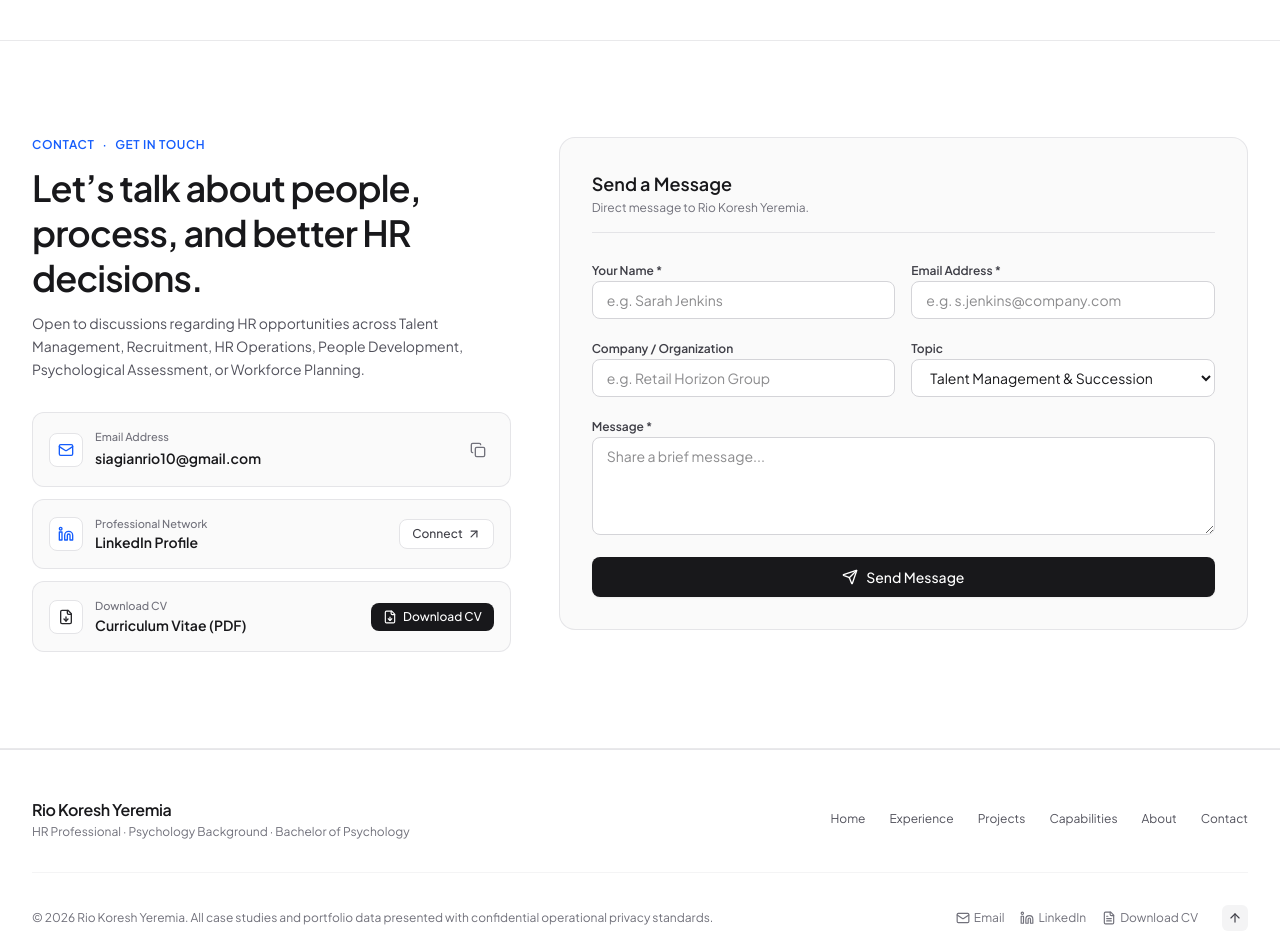
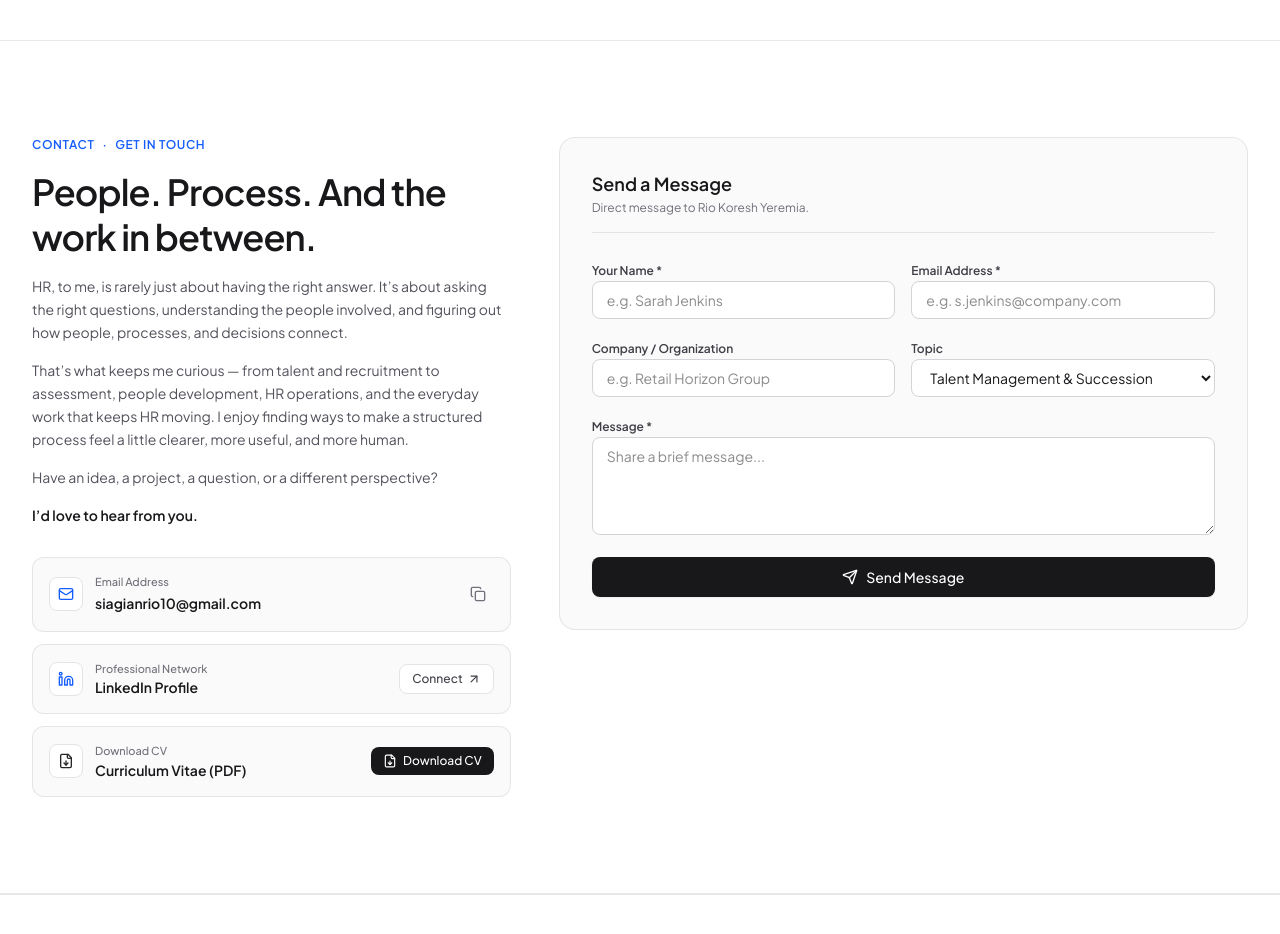
Before and after one commit to siagianrio10-cell/rio-koresh-portfolio, a React (Vite) app: page / in a window 1280 px wide. Shown: the part 5960-6894 px from the top of the page. Built offline with nearby package versions, Linux system fonts and the light colour scheme.

Commit message:
Update ContactSection.tsx

```diff
--- a/src/components/ContactSection.tsx
+++ b/src/components/ContactSection.tsx
@@ -1,5 +1,14 @@
 import React, { useState } from "react";
-import { Mail, Linkedin, FileDown, Send, CheckCircle2, ArrowUpRight, Copy, Check } from "lucide-react";
+import {
+  Mail,
+  Linkedin,
+  FileDown,
+  Send,
+  CheckCircle2,
+  ArrowUpRight,
+  Copy,
+  Check,
+} from "lucide-react";
 import { PROFILE } from "../data/portfolioData";
 
 interface ContactSectionProps {
@@ -29,23 +38,50 @@ export const ContactSection: React.FC<ContactSectionProps> = ({ onOpenCV }) => {
   };
 
   return (
-    <section id="contact" className="py-20 sm:py-24 border-b border-zinc-200/80 bg-white">
+    <section
+      id="contact"
+      className="py-20 sm:py-24 border-b border-zinc-200/80 bg-white"
+    >
       <div className="max-w-7xl mx-auto px-4 sm:px-6 lg:px-8 space-y-12">
         <div className="grid grid-cols-1 lg:grid-cols-12 gap-12">
           {/* Left Column: Direct Inquiries & Contact Channels */}
           <div className="lg:col-span-5 space-y-6">
-            <div className="space-y-3">
+            <div className="space-y-4">
               <div className="flex items-center gap-2 text-xs font-semibold text-blue-600 uppercase tracking-wider">
                 <span>Contact</span>
                 <span aria-hidden="true">·</span>
                 <span>Get in Touch</span>
               </div>
+
               <h2 className="text-3xl sm:text-4xl font-semibold tracking-tight text-zinc-900 leading-tight">
-                Let’s talk about people, process, and better HR decisions.
+                People. Process. And the work in between.
               </h2>
-              <p className="text-sm text-zinc-600 leading-relaxed">
-                Open to discussions regarding HR opportunities across Talent Management, Recruitment, HR Operations, People Development, Psychological Assessment, or Workforce Planning.
-              </p>
+
+              <div className="space-y-4">
+                <p className="text-sm text-zinc-600 leading-relaxed">
+                  HR, to me, is rarely just about having the right answer. It’s
+                  about asking the right questions, understanding the people
+                  involved, and figuring out how people, processes, and
+                  decisions connect.
+                </p>
+
+                <p className="text-sm text-zinc-600 leading-relaxed">
+                  That’s what keeps me curious — from talent and recruitment to
+                  assessment, people development, HR operations, and the
+                  everyday work that keeps HR moving. I enjoy finding ways to
+                  make a structured process feel a little clearer, more useful,
+                  and more human.
+                </p>
+
+                <p className="text-sm text-zinc-600 leading-relaxed">
+                  Have an idea, a project, a question, or a different
+                  perspective?
+                </p>
+
+                <p className="text-sm font-semibold text-zinc-900">
+                  I’d love to hear from you.
+                </p>
+              </div>
             </div>
 
             {/* Contact Channels Cards */}
@@ -56,8 +92,12 @@ export const ContactSection: React.FC<ContactSectionProps> = ({ onOpenCV }) => {
                   <div className="p-2 rounded-lg bg-white border border-zinc-200 text-blue-600">
                     <Mail className="w-4 h-4" />
                   </div>
+
                   <div>
-                    <div className="text-[11px] font-medium text-zinc-500">Email Address</div>
+                    <div className="text-[11px] font-medium text-zinc-500">
+                      Email Address
+                    </div>
+
                     <a
                       href={`mailto:${PROFILE.email}`}
                       className="text-xs sm:text-sm font-semibold text-zinc-900 hover:text-blue-600 transition-colors"
@@ -87,8 +127,12 @@ export const ContactSection: React.FC<ContactSectionProps> = ({ onOpenCV }) => {
                   <div className="p-2 rounded-lg bg-white border border-zinc-200 text-blue-600">
                     <Linkedin className="w-4 h-4" />
                   </div>
+
                   <div>
-                    <div className="text-[11px] font-medium text-zinc-500">Professional Network</div>
+                    <div className="text-[11px] font-medium text-zinc-500">
+                      Professional Network
+                    </div>
+
                     <div className="text-xs sm:text-sm font-semibold text-zinc-900">
                       LinkedIn Profile
                     </div>
@@ -112,8 +156,12 @@ export const ContactSection: React.FC<ContactSectionProps> = ({ onOpenCV }) => {
                   <div className="p-2 rounded-lg bg-white border border-zinc-200 text-zinc-800">
                     <FileDown className="w-4 h-4" />
                   </div>
+
                   <div>
-                    <div className="text-[11px] font-medium text-zinc-500">Download CV</div>
+                    <div className="text-[11px] font-medium text-zinc-500">
+                      Download CV
+                    </div>
+
                     <div className="text-xs sm:text-sm font-semibold text-zinc-900">
                       Curriculum Vitae (PDF)
                     </div>
@@ -141,6 +189,7 @@ export const ContactSection: React.FC<ContactSectionProps> = ({ onOpenCV }) => {
                 <h3 className="text-base sm:text-lg font-semibold text-zinc-900">
                   Send a Message
                 </h3>
+
                 <p className="text-xs text-zinc-500 mt-0.5">
                   Direct message to Rio Koresh Yeremia.
                 </p>
@@ -151,10 +200,20 @@ export const ContactSection: React.FC<ContactSectionProps> = ({ onOpenCV }) => {
                   <div className="w-12 h-12 rounded-full bg-emerald-50 text-emerald-600 flex items-center justify-center mx-auto">
                     <CheckCircle2 className="w-6 h-6" />
                   </div>
-                  <h4 className="text-base font-semibold text-zinc-900">Thank you for reaching out!</h4>
+
+                  <h4 className="text-base font-semibold text-zinc-900">
+                    Thank you for reaching out!
+                  </h4>
+
                   <p className="text-xs sm:text-sm text-zinc-600 max-w-md mx-auto leading-relaxed">
-                    Your note regarding <strong>{formData.topic}</strong> has been received. Rio will respond to you at <strong>{formData.email || "your provided address"}</strong>.
+                    Your note regarding <strong>{formData.topic}</strong> has
+                    been received. Rio will respond to you at{" "}
+                    <strong>
+                      {formData.email || "your provided address"}
+                    </strong>
+                    .
                   </p>
+
                   <button
                     onClick={() => {
                       setFormSubmitted(false);
@@ -175,30 +234,48 @@ export const ContactSection: React.FC<ContactSectionProps> = ({ onOpenCV }) => {
                 <form onSubmit={handleSubmit} className="space-y-4">
                   <div className="grid grid-cols-1 sm:grid-cols-2 gap-4">
                     <div className="space-y-1.5">
-                      <label htmlFor="name" className="text-xs font-semibold text-zinc-700">
+                      <label
+                        htmlFor="name"
+                        className="text-xs font-semibold text-zinc-700"
+                      >
                         Your Name *
                       </label>
+
                       <input
                         id="name"
                         type="text"
                         required
                         value={formData.name}
-                        onChange={(e) => setFormData({ ...formData, name: e.target.value })}
+                        onChange={(e) =>
+                          setFormData({
+                            ...formData,
+                            name: e.target.value,
+                          })
+                        }
                         placeholder="e.g. Sarah Jenkins"
                         className="w-full px-3.5 py-2 text-xs sm:text-sm bg-white border border-zinc-300 rounded-lg focus:outline-hidden focus:ring-2 focus:ring-blue-600 focus:border-transparent transition-all"
                       />
                     </div>
 
                     <div className="space-y-1.5">
-                      <label htmlFor="email" className="text-xs font-semibold text-zinc-700">
+                      <label
+                        htmlFor="email"
+                        className="text-xs font-semibold text-zinc-700"
+                      >
                         Email Address *
                       </label>
+
                       <input
                         id="email"
                         type="email"
                         required
                         value={formData.email}
-                        onChange={(e) => setFormData({ ...formData, email: e.target.value })}
+                        onChange={(e) =>
+                          setFormData({
+                            ...formData,
+                            email: e.target.value,
+                          })
+                        }
                         placeholder="e.g. s.jenkins@company.com"
                         className="w-full px-3.5 py-2 text-xs sm:text-sm bg-white border border-zinc-300 rounded-lg focus:outline-hidden focus:ring-2 focus:ring-blue-600 focus:border-transparent transition-all"
                       />
@@ -207,49 +284,93 @@ export const ContactSection: React.FC<ContactSectionProps> = ({ onOpenCV }) => {
 
                   <div className="grid grid-cols-1 sm:grid-cols-2 gap-4">
                     <div className="space-y-1.5">
-                      <label htmlFor="org" className="text-xs font-semibold text-zinc-700">
+                      <label
+                        htmlFor="org"
+                        className="text-xs font-semibold text-zinc-700"
+                      >
                         Company / Organization
                       </label>
+
                       <input
                         id="org"
                         type="text"
                         value={formData.organization}
-                        onChange={(e) => setFormData({ ...formData, organization: e.target.value })}
+                        onChange={(e) =>
+                          setFormData({
+                            ...formData,
+                            organization: e.target.value,
+                          })
+                        }
                         placeholder="e.g. Retail Horizon Group"
                         className="w-full px-3.5 py-2 text-xs sm:text-sm bg-white border border-zinc-300 rounded-lg focus:outline-hidden focus:ring-2 focus:ring-blue-600 focus:border-transparent transition-all"
                       />
                     </div>
 
                     <div className="space-y-1.5">
-                      <label htmlFor="topic" className="text-xs font-semibold text-zinc-700">
+                      <label
+                        htmlFor="topic"
+                        className="text-xs font-semibold text-zinc-700"
+                      >
                         Topic
                       </label>
+
                       <select
                         id="topic"
                         value={formData.topic}
-                        onChange={(e) => setFormData({ ...formData, topic: e.target.value })}
+                        onChange={(e) =>
+                          setFormData({
+                            ...formData,
+                            topic: e.target.value,
+                          })
+                        }
                         className="w-full px-3.5 py-2 text-xs sm:text-sm bg-white border border-zinc-300 rounded-lg focus:outline-hidden focus:ring-2 focus:ring-blue-600 focus:border-transparent transition-all"
                       >
-                        <option value="Talent Management / Succession">Talent Management &amp; Succession</option>
-                        <option value="Recruitment & Assessment">Recruitment &amp; Assessment</option>
-                        <option value="HR Operations & Administration">HR Operations &amp; Administration</option>
-                        <option value="People Development (TNA/IDP)">People Development (TNA/IDP)</option>
-                        <option value="Workforce Planning">Workforce Planning</option>
-                        <option value="General Professional Discussion">General Professional Discussion</option>
+                        <option value="Talent Management / Succession">
+                          Talent Management &amp; Succession
+                        </option>
+
+                        <option value="Recruitment & Assessment">
+                          Recruitment &amp; Assessment
+                        </option>
+
+                        <option value="HR Operations & Administration">
+                          HR Operations &amp; Administration
+                        </option>
+
+                        <option value="People Development (TNA/IDP)">
+                          People Development (TNA/IDP)
+                        </option>
+
+                        <option value="Workforce Planning">
+                          Workforce Planning
+                        </option>
+
+                        <option value="General Professional Discussion">
+                          General Professional Discussion
+                        </option>
                       </select>
                     </div>
                   </div>
 
                   <div className="space-y-1.5">
-                    <label htmlFor="msg" className="text-xs font-semibold text-zinc-700">
+                    <label
+                      htmlFor="msg"
+                      className="text-xs font-semibold text-zinc-700"
+                    >
                       Message *
                     </label>
+
                     <textarea
                       id="msg"
                       required
                       rows={4}
                       value={formData.message}
-                      onChange={(e) => setFormData({ ...formData, message: e.target.value })}
+                      onChange={(e) =>
+                        setFormData({
+                          ...formData,
+                          message: e.target.value,
+                        })
+                      }
                       placeholder="Share a brief message..."
                       className="w-full px-3.5 py-2 text-xs sm:text-sm bg-white border border-zinc-300 rounded-lg focus:outline-hidden focus:ring-2 focus:ring-blue-600 focus:border-transparent transition-all"
                     />
```
